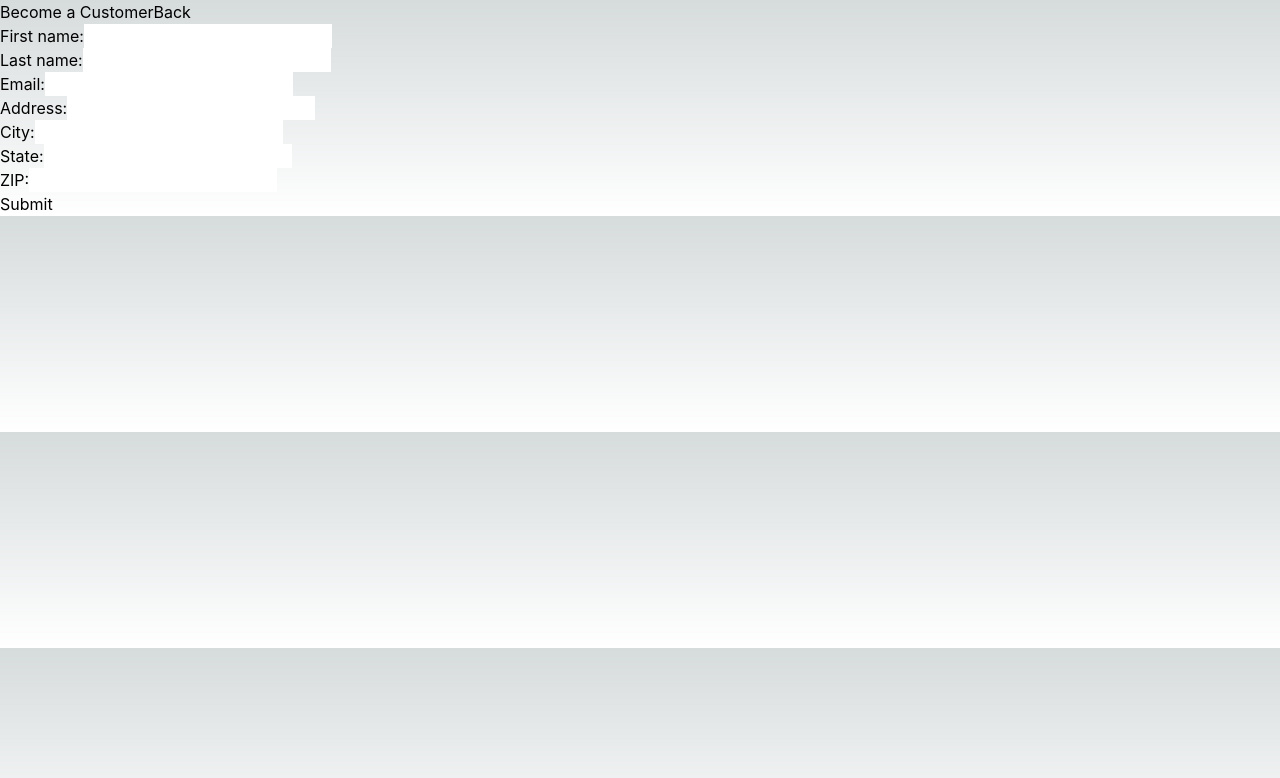
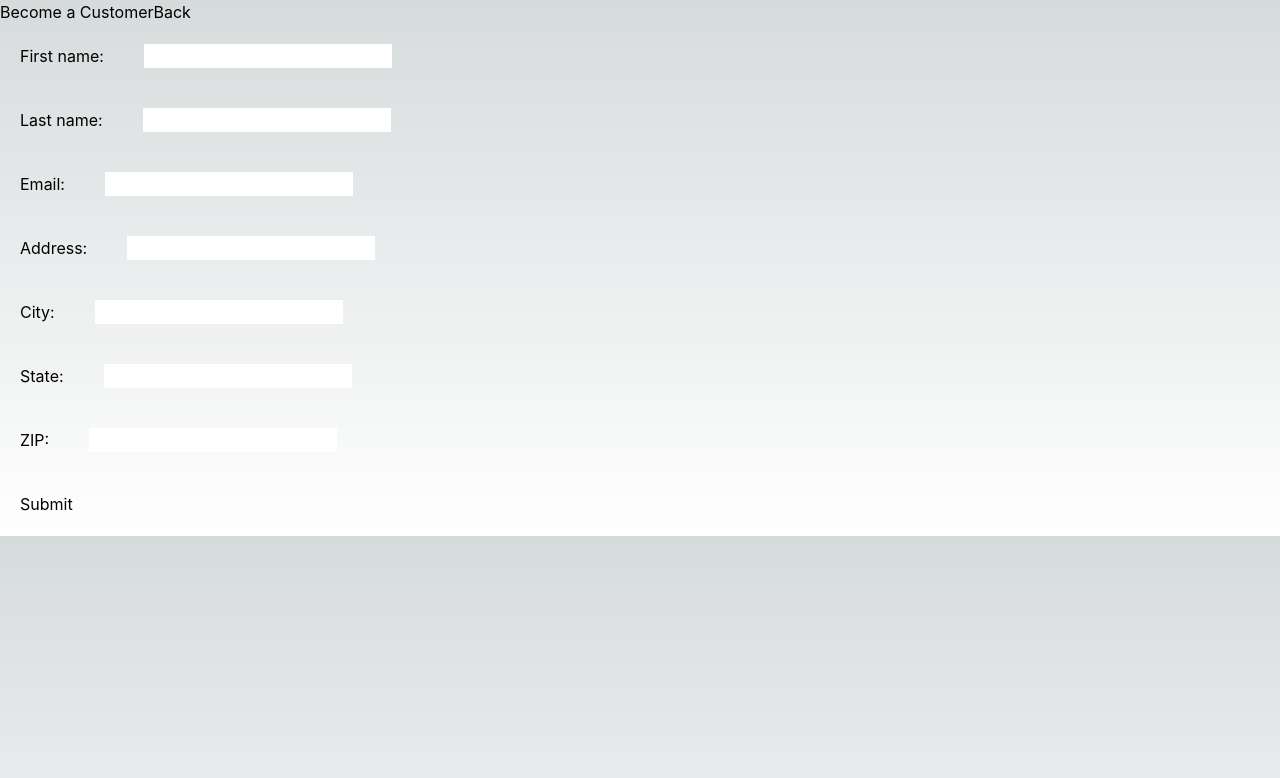
Before and after one commit to ChaserPurple/Assignment5, a Next.js app in the folder nextjs/: page /Register in a window 1280 px wide. Shown: the top 778 px of the page. Built offline with nearby package versions, Linux system fonts and the light colour scheme.

Commit message:
CustomerData

```diff
--- a/nextjs/pages/Register.js
+++ b/nextjs/pages/Register.js
@@ -7,9 +7,11 @@ export default function Register(){
     async function onSubmit(event) {
         event.preventDefault()
         const formData = new FormData(event.currentTarget)
+        console.log("==========================")
+        console.log(event.currentTarget)
         await fetch('http://localhost:8000/addCustomer', {
             method: 'POST',
-            body: formData,
+            body: event.currentTarget,
         })
     }
 
@@ -21,28 +23,28 @@ export default function Register(){
             </div>
             <form onSubmit={onSubmit}>
                 {/*First Name*/}
-                <label htmlFor="fname">First name:</label>
-                <input type="text" id="fname" name="fname"/><br/>
+                <label style={{padding: 20 + 'px'}} htmlFor="fname">First name:</label>
+                <input style={{margin: 20 + 'px'}} type="text" id="fname" name="fname"/><br/>
                 {/*Last Name*/}
-                <label htmlFor="lname">Last name:</label>
-                <input type="text" id="lname" name="lname"/><br/>
+                <label style={{padding: 20 + 'px'}} htmlFor="lname">Last name:</label>
+                <input style={{margin: 20 + 'px'}} type="text" id="lname" name="lname"/><br/>
                 {/*Email*/}
-                <label htmlFor="email">Email:</label>
-                <input type="text" id="email" name="email"/><br/>
+                <label style={{padding: 20 + 'px'}} htmlFor="email">Email:</label>
+                <input style={{margin: 20 + 'px'}} type="text" id="email" name="email"/><br/>
                 {/*Address, line 1*/}
-                <label htmlFor="address">Address:</label>
-                <input type="text" id="address" name="address"/><br/>
+                <label style={{padding: 20 + 'px'}} htmlFor="address">Address:</label>
+                <input style={{margin: 20 + 'px'}} type="text" id="address" name="address"/><br/>
                 {/*City*/}
-                <label htmlFor="city">City:</label>
-                <input type="text" id="city" name="city"/><br/>
+                <label style={{padding: 20 + 'px'}} htmlFor="city">City:</label>
+                <input style={{margin: 20 + 'px'}} type="text" id="city" name="city"/><br/>
                 {/*State*/}
-                <label htmlFor="state">State:</label>
-                <input type="text" id="state" name="state"/><br/>
+                <label style={{padding: 20 + 'px'}} htmlFor="state">State:</label>
+                <input style={{margin: 20 + 'px'}} type="text" id="state" name="state"/><br/>
                 {/*ZIP code*/}
-                <label htmlFor="zip">ZIP:</label>
-                <input type="text" id="zip" name="zip"/><br/>
+                <label style={{padding: 20 + 'px'}} htmlFor="zip">ZIP:</label>
+                <input style={{margin: 20 + 'px'}} type="text" id="zip" name="zip"/><br/>
                 {/*Submit*/}
-                <button type="submit">Submit</button>
+                <button style={{padding: 20 + 'px'}} type="submit">Submit</button>
             </form>
         </Layout>
     );
--- a/nextjs/pages/RentForm.js
+++ b/nextjs/pages/RentForm.js
@@ -37,13 +37,13 @@ export default function RentForm(){
             </div>
             <form onSubmit={onSubmit}>
                 {/*First Name*/}
-                <label htmlFor="fname">First name:</label>
-                <input type="text" id="fname" name="fname"/><br/>
+                <label style={{padding: 20 + 'px'}} htmlFor="fname">First name:</label>
+                <input style={{margin: 20 + 'px'}} type="text" id="fname" name="fname"/><br/>
                 {/*Last Name*/}
-                <label htmlFor="lname">Last name:</label>
-                <input type="text" id="lname" name="lname"/><br/>
+                <label style={{padding: 20 + 'px'}} htmlFor="lname">Last name:</label>
+                <input style={{margin: 20 + 'px'}} type="text" id="lname" name="lname"/><br/>
                 {/*Submit*/}
-                <button type="submit">Submit</button>
+                <button style={{padding: 20 + 'px'}} type="submit">Submit</button>
             </form>
             <BasicTable columns={columns} data={selectedFilms}/>
         </Layout>
--- a/nextjs/pages/RentSelect.js
+++ b/nextjs/pages/RentSelect.js
@@ -2,14 +2,8 @@ import BasicTable from "@/components/basictable";
 import Layout from "@/components/layout";
 import Link from "next/link";
 
-export async function getServerSideProps() {
-    const response = await fetch('http://localhost:8000/getFilms');
-    const films = await response.json();
 
-    return { props: { films } };
-}
-
-export default function RentSelect(){
+const RentSelect = ({films}) => {
     const columns = [
         {
             Header: 'Title',
@@ -34,3 +28,13 @@ export default function RentSelect(){
         </Layout>
     );
 }
+
+export async function getServerSideProps() {
+    const response = await fetch('http://localhost:8000/getFilms');
+    const films = await response.json();
+    console.log(response.json())
+
+    return { props: { films } };
+}
+
+export default RentSelect;
```
Also changed, not shown: 2 other files (tests, documents, lock files or other folders).
